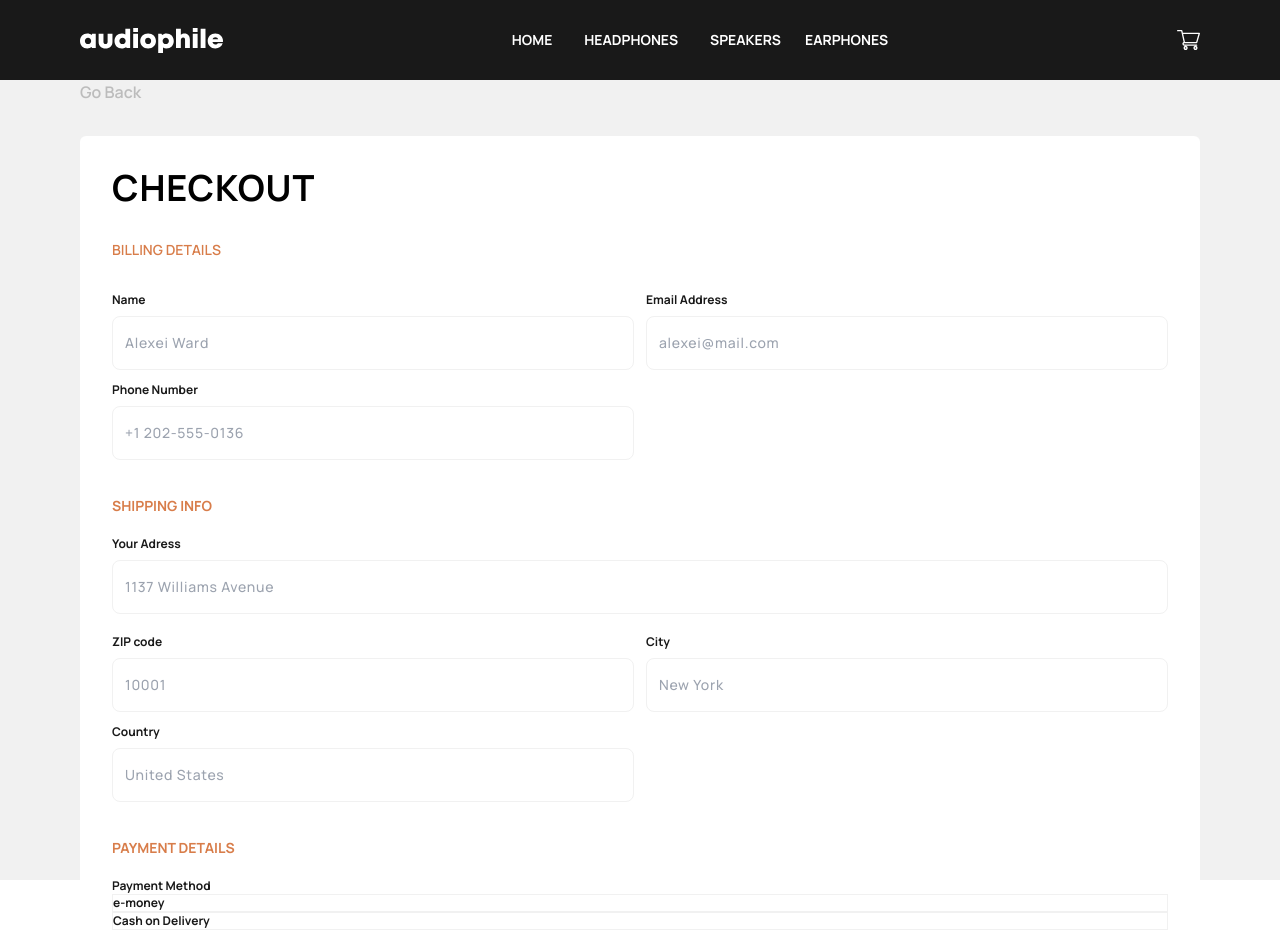
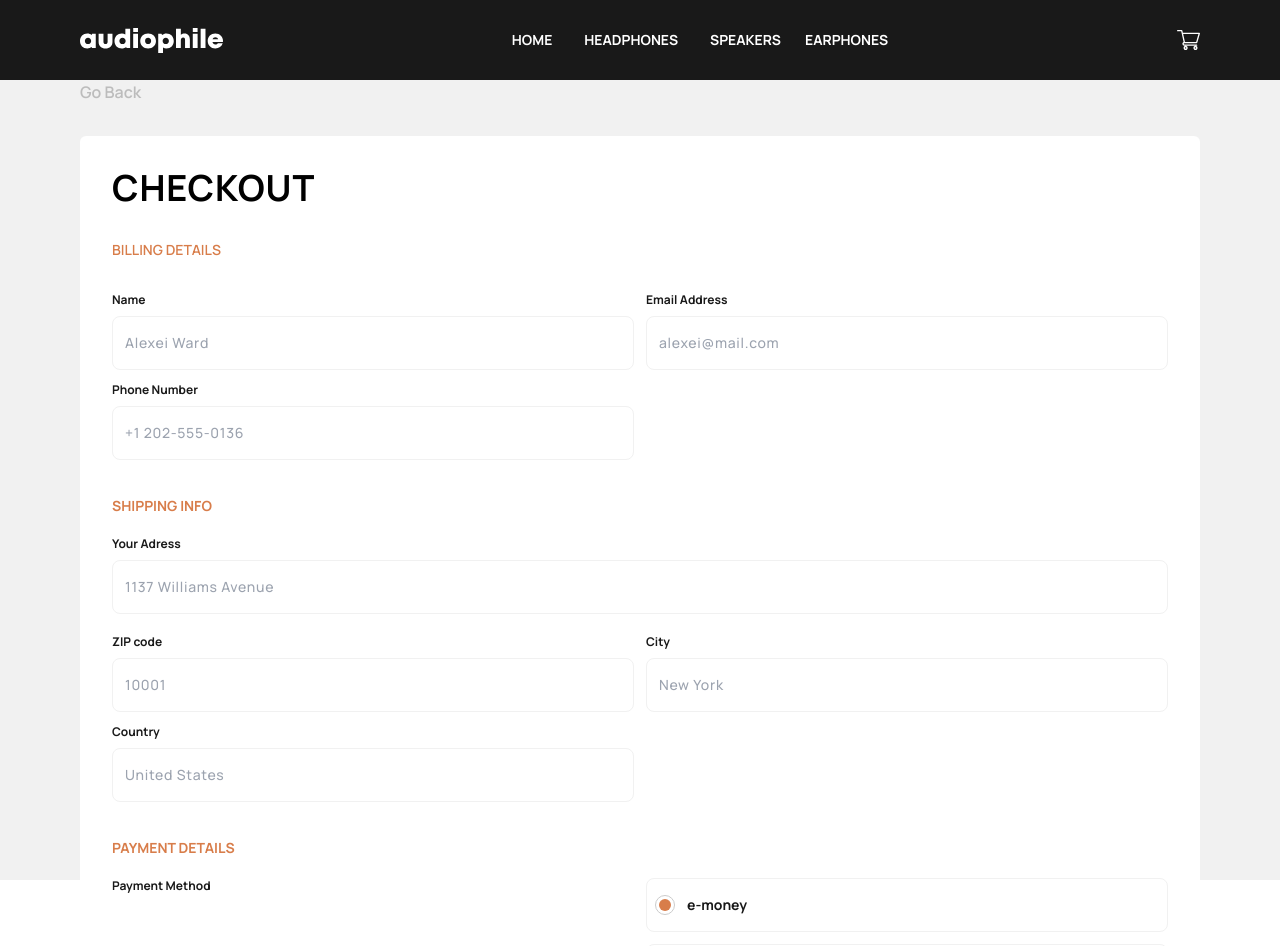
Before and after one commit to elghanbibadr/autophileEcommerce, a React (Vite) app: page /checkout in a window 1280 px wide. Shown: the top 946 px of the page. Built offline with nearby package versions, Linux system fonts and the light colour scheme.

Commit message:
create a custom radio button input

```diff
--- a/src/index.css
+++ b/src/index.css
@@ -89,20 +89,20 @@ li{
 
   }
 
+  .custom-radio{
+    height: 20px;
+    width: 20px;
+    border: 1px solid #ccc;
+    border-radius: 50%;
+    text-align: center;
+    display: flex;
+    justify-content: center;
+    align-items: center;
+  }
 
-  input[type=radio] {
-  display: none;
-}
+  .orange-circle{
+    height: 12px ;
+    width: 12px;
 
-.custom-radio {
-  display:block;
-  width: 16px;
-  height: 196px;
-  border-radius: 50%;
-  background-color: red;
-  border: 2px solid red;
-}
-
-input[type=radio]:checked + .custom-radio {
-  background-color: red;
-}
+    border-radius: 50%;
+  }
--- a/src/pages/checkout/Checkout.jsx
+++ b/src/pages/checkout/Checkout.jsx
@@ -54,14 +54,21 @@ const Checkout = () => {
       </div>
         {/*  shipping info grid*/}
         <h6 className='text-orange text-sm uppercase mt-9 mb-5  font-bold'>PAYMENT DETAILS</h6>
-        <h5 className='text-paleBlack  font-bold text-xs'>Payment Method</h5>
-        <div className='flex border-lightGray border-[1px]'>
-         <input className='custom-radio '  type="radio" id="myCheckbox" name="myRadio" />
-        <label for="myRadio" >e-money</label>
-        </div>
-        <div className='flex  border-lightGray border-[1px] '>
-         <input className='custom-radio '   type="radio" id="myCheckbox" name="myRadio" />
-        <label for="myRadio"> Cash on Delivery</label>
+        <div className="grid grid-cols-2 gap-3">
+          <h5 className='text-paleBlack  font-bold text-xs row-span-2'>Payment Method</h5>
+
+          <div className='flex items-center py-4 rounded-lg px-2 border-lightGray border-[1px]'>
+          <div className='custom-radio'>
+            <span className='orange-circle bg-orange'></span>
+          </div>
+          <h5 className='text-paleBlack  font-bold text-sm ml-3'>e-money</h5>
+          </div>
+          <div className='flex items-center py-4 rounded-lg px-2 border-lightGray border-[1px]'>
+          <div className='custom-radio'>
+          <span className='orange-circle hidden bg-orange'></span>
+          </div>
+          <h5 className='text-paleBlack  font-bold text-sm  ml-3'>Cash on Delivery</h5>
+          </div>
         </div>
      </div>
     </Container>
```
